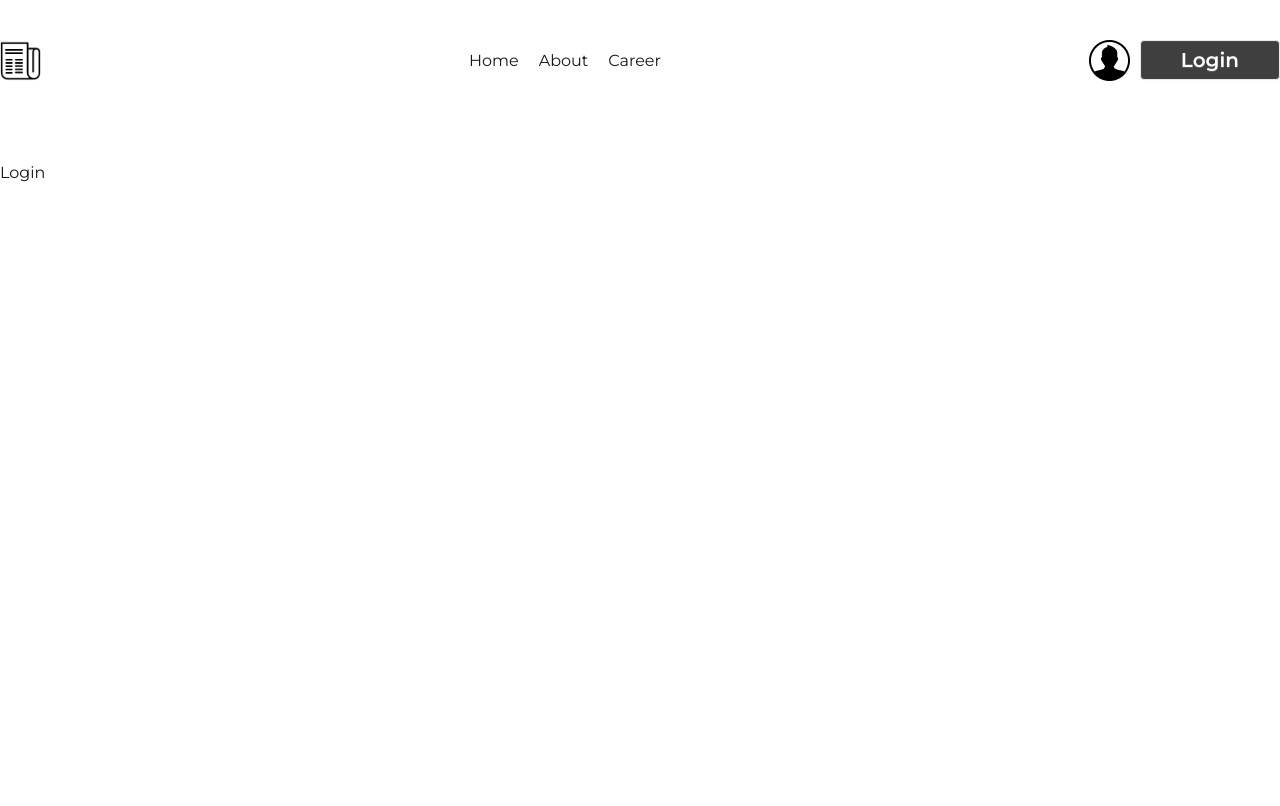
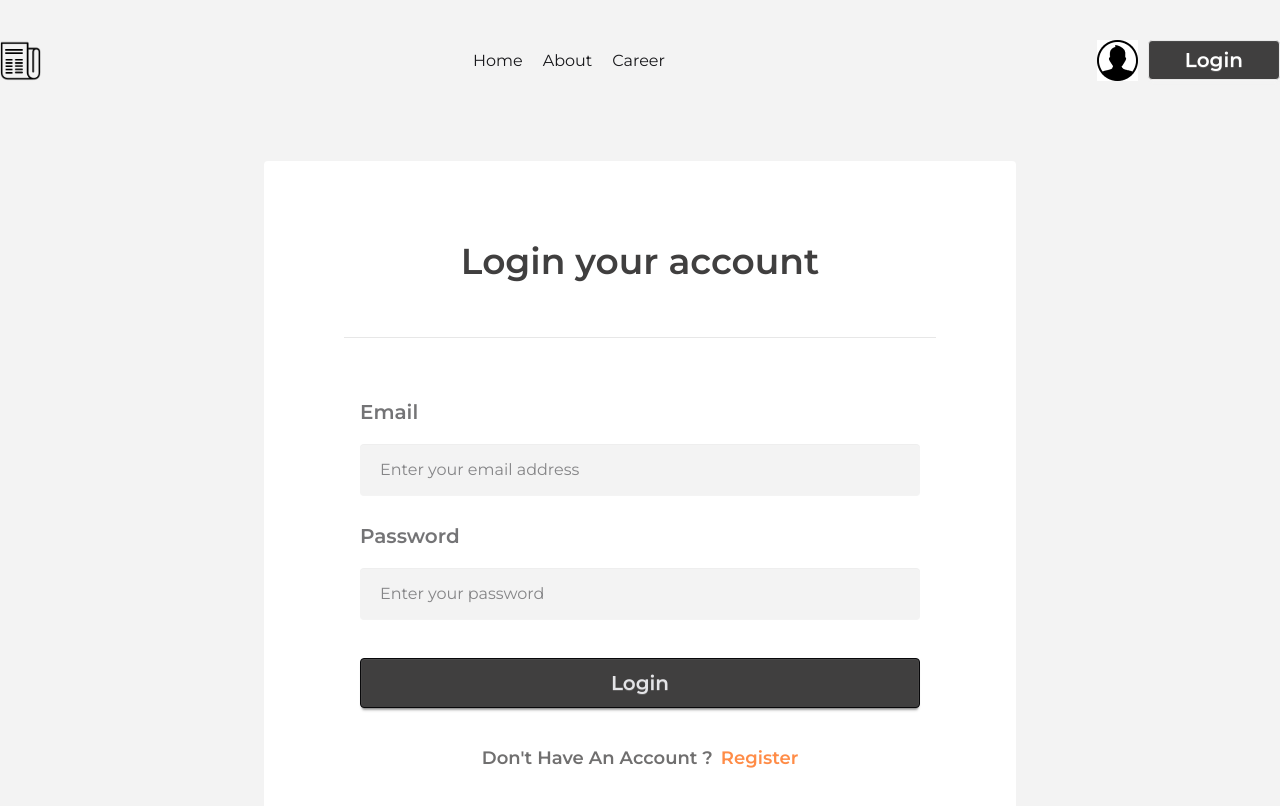
Before and after one commit to nafiz2024/The-Dragon-News, a Next.js app: page /login in a window 1280 px wide. Shown: the top 806 px of the page. Built offline with nearby package versions, Linux system fonts and the light colour scheme.

Commit message:
Design Login & Register Page

```diff
--- a/src/app/(auth)/layout.jsx
+++ b/src/app/(auth)/layout.jsx
@@ -3,11 +3,13 @@ import { montserrat } from "../layout";
 
 const AuthLayout = ({ children }) => {
     return (
-        <div className={`${montserrat.className}`}>
-            <Navbar />
-            <main>
-                {children}
-            </main>
+        <div className={`${montserrat.className} bg-[#F3F3F3]`}>
+            <div className="container mx-auto">
+                <Navbar />
+                <main>
+                    {children}
+                </main>
+            </div>
         </div>
     );
 };
--- a/src/app/(auth)/login/page.jsx
+++ b/src/app/(auth)/login/page.jsx
@@ -1,3 +1,4 @@
+import Link from "next/link";
 
 export const metadata = {
   title: "The Dragon News | Login",
@@ -10,11 +11,27 @@ export const metadata = {
 };
 
 const LoginPage = () => {
-    return (
-        <div>
-          Login
+  return (
+    <div className="flex justify-center items-center">
+      <div className="w-[752px] bg-white p-20 rounded-sm mb-14">
+        <h1 className="text-center text-4xl font-semibold text-[#403F3F] pb-14 border-b border-[#E7E7E7] mb-14">Login your account</h1>
+        <fieldset className="fieldset px-4">
+
+          <label className="label text-xl text[#403F3F] font-semibold pb-3">Email</label>
+          <input type="email" className="input w-full h-13 mb-5 bg-[#F3F3F3] border-none p-5 placeholder:text-[16px]" placeholder="Enter your email address" />
+
+          <label className="label text-xl text[#403F3F] font-semibold pb-3">Password</label>
+          <input type="password" className="input w-full h-13 bg-[#F3F3F3] border-none p-5 placeholder:text-[16px]" placeholder="Enter your password" />
+
+          <Link href="/" className="btn btn-neutral mt-8 p-6 bg-[#403F3F] text-xl font-semibold">Login</Link>
+        </fieldset>
+        <div className="flex gap-2 mt-8 justify-center">
+          <h1 className="text-lg font-semibold text-[#706F6F]">Don't Have An Account ? </h1>
+          <Link className="text-lg font-semibold text-[#FF8C47]" href="/register">Register</Link>
         </div>
-    );
+      </div>
+    </div>
+  );
 };
 
 export default LoginPage;
--- a/src/app/(auth)/register/page.jsx
+++ b/src/app/(auth)/register/page.jsx
@@ -1,3 +1,4 @@
+import Link from "next/link";
 
 export const metadata = {
   title: "The Dragon News | Register",
@@ -10,11 +11,31 @@ export const metadata = {
 };
 
 const RegisterPage = () => {
-    return (
-        <div>
-            Register
+  return (
+    <div>
+      <div className="flex justify-center items-center">
+        <div className="w-[752px] bg-white p-20 rounded-sm mb-14">
+          <h1 className="text-center text-4xl font-semibold text-[#403F3F] pb-14 border-b border-[#E7E7E7] mb-14">Register your account</h1>
+          <fieldset className="fieldset px-4">
+
+            <label className="label text-xl text[#403F3F] font-semibold pb-3">Your Name</label>
+            <input type="text" className="input w-full h-13 mb-5 bg-[#F3F3F3] border-none p-5 placeholder:text-[16px]" placeholder="Enter your name address" />
+
+            <label className="label text-xl text[#403F3F] font-semibold pb-3">Photo URL</label>
+            <input type="name" className="input w-full h-13 mb-5 bg-[#F3F3F3] border-none p-5 placeholder:text-[16px]" placeholder="Enter your photo url" />
+
+            <label className="label text-xl text[#403F3F] font-semibold pb-3">Email</label>
+            <input type="email" className="input w-full h-13 mb-5 bg-[#F3F3F3] border-none p-5 placeholder:text-[16px]" placeholder="Enter your email address" />
+
+            <label className="label text-xl text[#403F3F] font-semibold pb-3">Password</label>
+            <input type="password" className="input w-full h-13 bg-[#F3F3F3] border-none p-5 placeholder:text-[16px]" placeholder="Enter your password" />
+
+            <Link href="/" className="btn btn-neutral mt-8 p-6 bg-[#403F3F] text-xl font-semibold">Register</Link>
+          </fieldset>
         </div>
-    );
+      </div>
+    </div>
+  );
 };
 
 export default RegisterPage;
--- a/src/app/(main)/layout.jsx
+++ b/src/app/(main)/layout.jsx
@@ -4,7 +4,7 @@ import Navbar from "@/components/shared/Navbar";
 
 const MainLayout = ({ children }) => {
     return (
-        <div>
+        <div className="container mx-auto">
             <Header />
             <BreakingNews />
             <Navbar />
--- a/src/app/layout.js
+++ b/src/app/layout.js
@@ -30,7 +30,7 @@ export default function RootLayout({ children }) {
       data-theme="light"
       className={`h-full antialiased`}
     >
-      <body className={`${poppins.className} min-h-full flex flex-col container mx-auto`}>
+      <body className={`${poppins.className} min-h-full flex flex-col`}>
         <main>
           {children}
         </main>
--- a/src/components/shared/Navbar.jsx
+++ b/src/components/shared/Navbar.jsx
@@ -19,7 +19,7 @@ const Navbar = () => {
             </>
 
     return (
-        <div className='flex justify-between items-center mt-10 mb-20'>
+        <div className='flex justify-between items-center pt-10 pb-20'>
             <div className="">
                 <Image src={navLogo} alt='Navbar Logo' width={41} height={41} />
             </div>
@@ -30,8 +30,8 @@ const Navbar = () => {
             </div>
             <div className="flex gap-2.5">
                 <Image src={userAvatar} alt='User Avatar' width={41} height={41} />
-                <div className="btn py-3 px-10 bg-[#403F3F] text-white text-xl font-semibold">
-                    <Link href="/login">Login</Link>
+                <div className="btn bg-[#403F3F] text-white text-xl font-semibold">
+                    <Link className='py-3 px-5' href="/login">Login</Link>
                 </div>
             </div>
         </div>
```
